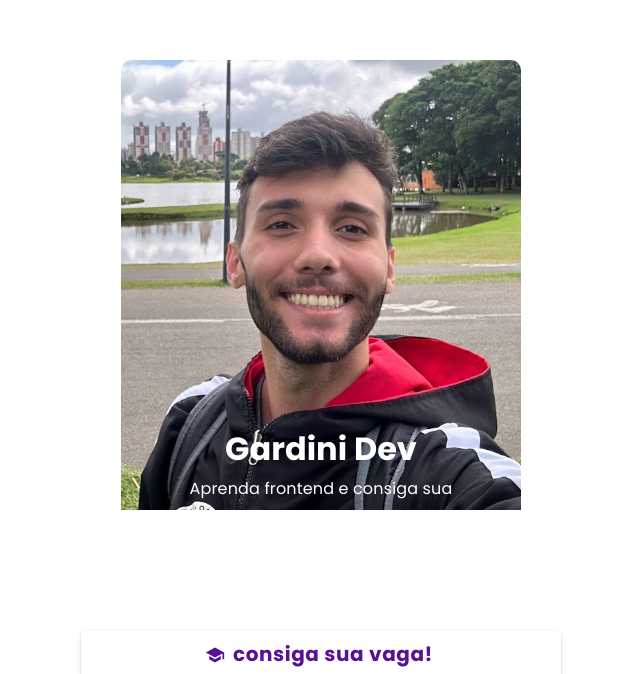
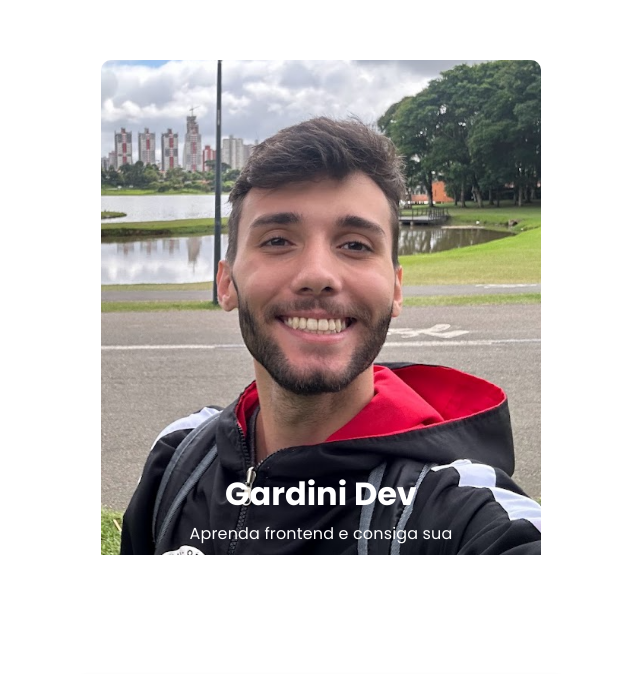
Before and after one commit to GabrielGardini/GardiniDev, a Next.js app: page / in a window 1280 px wide. Shown: the part 128-802 px from the top of the page, without its empty margins (319-959 px from the left). Built offline with nearby package versions, Linux system fonts and the light colour scheme; a web font is replaced by a local one.

Commit message:
try to fix photo

```diff
--- a/src/pages/index.tsx
+++ b/src/pages/index.tsx
@@ -76,8 +76,8 @@ export default function Home() {
               <Image
                 src="/foto3.png"
                 alt="foto"
-                width={400}
-                height={450}
+                width={440}
+                height={495}
                 style={{
                   borderTopLeftRadius: desktop ? 10 : 0,
                   borderTopRightRadius: desktop ? 10 : 0,
```
